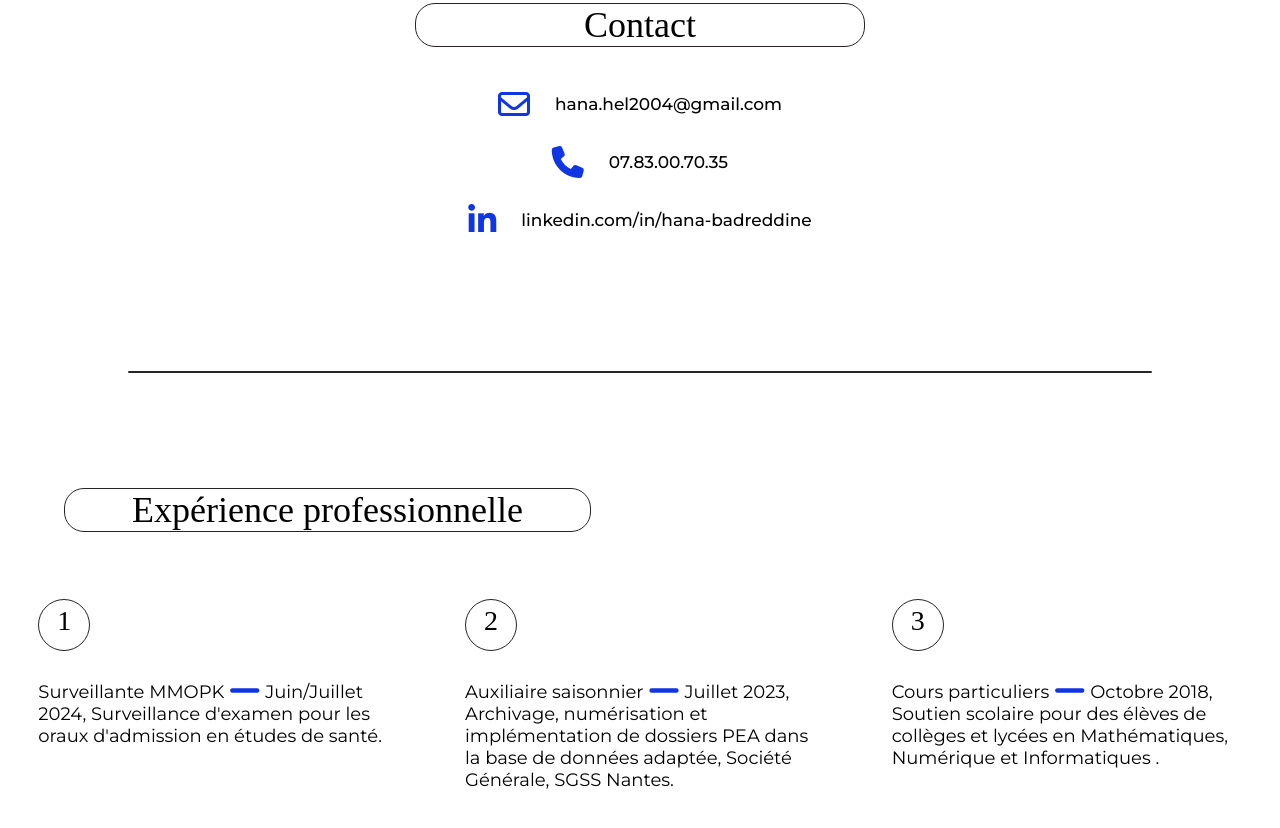
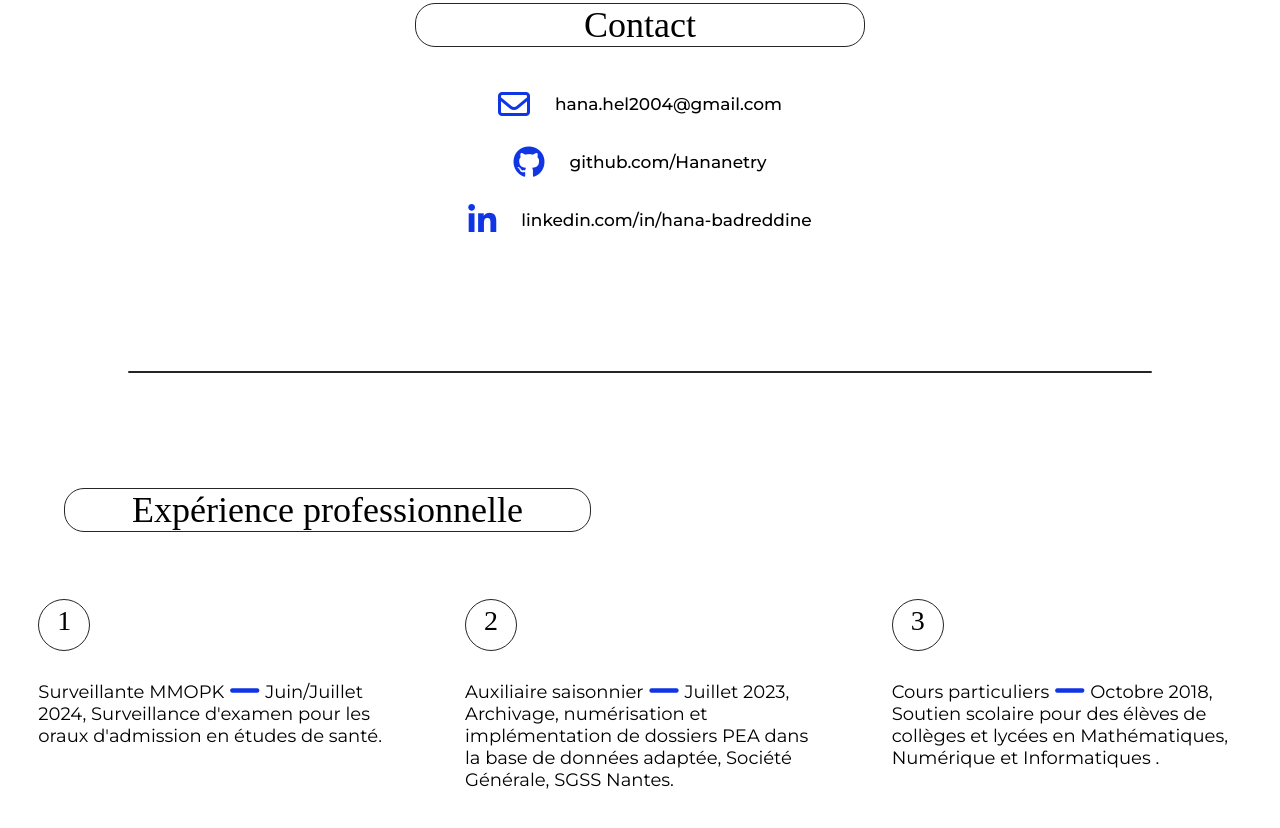
Before and after one commit to Hananetry/portfolio, a plain HTML site: page index.html in a window 1280 px wide. Shown: the part 3017-3845 px from the top of the page. Drawn offline with Linux system fonts and the light colour scheme; a web font is replaced by a local one.

Commit message:
ajout lien github/ suppression num

```diff
--- a/index.html
+++ b/index.html
@@ -148,8 +148,8 @@
         <div class="contact">
           <div><a target="_blank" href="mailto:hana.hel2004@gmail.com"><i class="fa-regular fa-envelope fa-2xl" style="color: #1035e5;"></i>
             <p>hana.hel2004@gmail.com</p></a></div>
-          <div><a target="_blank" href="tel:+33783007035"><i class="fa-solid fa-phone fa-2xl" style="color: #1035e5;"></i>
-            <p>07.83.00.70.35</p></a></div>
+          <div><a target="_blank" href="https://github.com/Hananetry"><i class="fa-brands fa-github fa-2xl" style="color: #1035e5;"></i>
+            <p>github.com/Hananetry</p></a></div>
             <div><a target="_blank" href="https://www.linkedin.com/in/hana-badreddine/"><i class="fa-brands fa-linkedin-in fa-2xl" style="color: #1035e5;"></i>
               <p>linkedin.com/in/hana-badreddine</p></a></div>
         </div>
```
